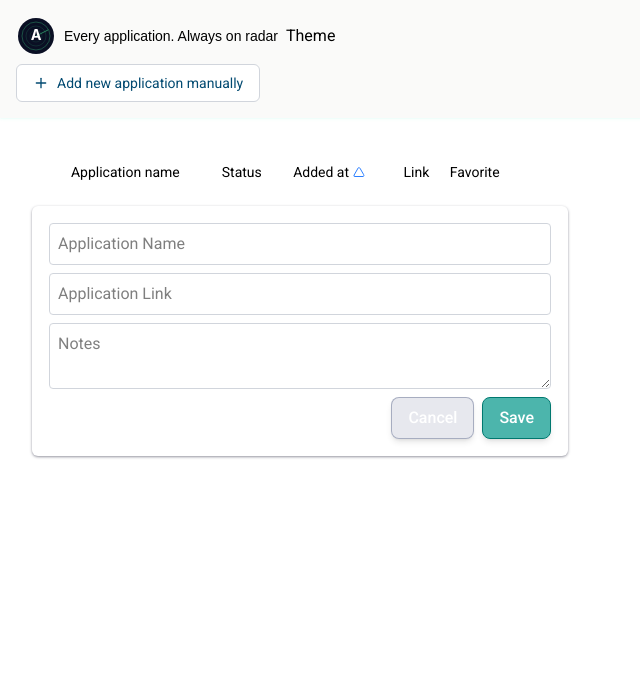
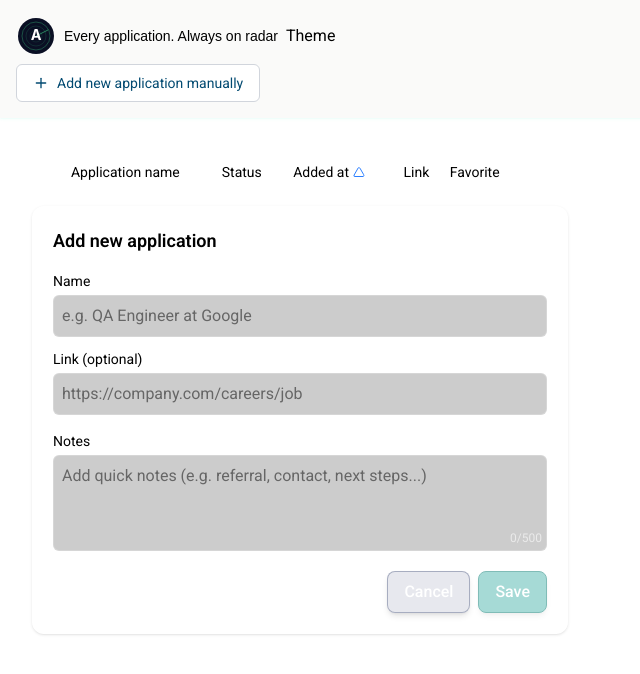
Before and after one commit to neliia-zelienova/apply-radar, a React (Vite) app in the folder apply-radar-extension/: page / in a window 1280 px wide. Both pictures are taken after a click on the button "Add new application manually". Shown: the top 674 px of the page, without its empty margins (0-640 px from the left). Built offline with nearby package versions, Linux system fonts and the light colour scheme; a web font is replaced by a local one.

Commit message:
enhance application form with validation and improved UI components

```diff
--- a/apply-radar-extension/src/components/list/application-form.tsx
+++ b/apply-radar-extension/src/components/list/application-form.tsx
@@ -18,33 +18,115 @@ export const ApplicationForm = ({
   const [name, setName] = useState<string>(app?.name || "");
   const [link, setLink] = useState<string>(app?.link || "");
   const [notes, setNotes] = useState<string>(app?.notes || "");
+  const [touched, setTouched] = useState<{ name: boolean; link: boolean }>({
+    name: false,
+    link: false,
+  });
+
+  // Simple validators
+  const isNameValid = name.trim().length > 1;
+  const isLinkValid =
+    !link ||
+    /^(https?:\/\/)?[\w.-]+(\.[\w.-]+)+[\w\-._~:\/?#\[\]@!$&'()*+,;=.]*$/.test(
+      link.trim()
+    );
+  const notesLimit = 500;
+  const notesCount = notes.length;
+  const isFormValid = isNameValid && isLinkValid;
 
   return (
-    <div className="flex flex-col p-4 border border-white/30 bg-white/10 backdrop-blur-sm rounded-md shadow-sm duration-200 ease-in-out shadow-zinc-400 dark:shadow-zinc-100">
+    <div className="flex flex-col gap-4 p-5 border border-white/20 bg-white/5 backdrop-blur-sm rounded-xl shadow-sm duration-200 ease-in-out">
+      {/* Header */}
+      <div className="flex items-center justify-between">
+        <div>
+          <h3 className="text-lg font-semibold">
+            {app ? "Edit application" : "Add new application"}
+          </h3>
+        </div>
+      </div>
+
+      {/* Fields */}
+      <div className="grid grid-cols-1 gap-3 w-full">
+        {/* Name */}
+        <label className="flex flex-col items-start w-full gap-1">
+          <span className="text-sm">Name</span>
           <input
             type="text"
             aria-label="Application Name"
-        placeholder="Application Name"
+            placeholder="e.g. QA Engineer at Google"
             value={name}
             onChange={(e) => setName(e.target.value)}
-        className="mb-2 p-2 border border-gray-300 rounded"
+            onBlur={() => setTouched((t) => ({ ...t, name: true }))}
+            className={`w-full p-2 rounded-md bg-black/20 border focus:outline-none focus:ring-2 focus:ring-teal-500 transition-colors ${
+              !isNameValid && touched.name
+                ? "border-red-500"
+                : "border-white/20"
+            }`}
           />
+          {!isNameValid && touched.name && (
+            <span role="alert" className="text-xs text-red-400">
+              Please enter at least 2 characters
+            </span>
+          )}
+        </label>
+
+        {/* Link */}
+        <label className="flex flex-col gap-1 items-start w-full">
+          <span className="text-sm">Link (optional)</span>
           <input
-        type="text"
+            type="url"
             aria-label="Application Link"
-        placeholder="Application Link"
+            placeholder="https://company.com/careers/job"
             value={link}
             onChange={(e) => setLink(e.target.value)}
-        className="mb-2 p-2 border border-gray-300 rounded"
+            onBlur={() => setTouched((t) => ({ ...t, link: true }))}
+            className={`w-full p-2 rounded-md bg-black/20 border focus:outline-none focus:ring-2 focus:ring-teal-500 transition-colors ${
+              !isLinkValid && touched.link
+                ? "border-red-500"
+                : "border-white/20"
+            }`}
           />
+          <div className="flex items-center justify-between">
+            {!isLinkValid && touched.link && (
+              <span role="alert" className="text-xs text-red-400">
+                Enter a valid URL (starts with https://) or leave blank.
+              </span>
+            )}
+            {link && isLinkValid && (
+              <a
+                href={link.startsWith("http") ? link : `https://${link}`}
+                target="_blank"
+                rel="noreferrer"
+                className="text-xs text-teal-400 hover:underline"
+              >
+                Preview link
+              </a>
+            )}
+          </div>
+        </label>
+
+        {/* Notes */}
+        <label className="flex flex-col gap-1 items-start w-full">
+          <span className="text-sm">Notes</span>
+          <div className="relative w-full p-2 pb-5.5 min-h-24 rounded-md bg-black/20 border border-white/20 focus:outline-none focus:ring-2 focus:ring-teal-500">
             <textarea
               aria-label="Application Notes"
-        placeholder="Notes"
+              placeholder="Add quick notes (e.g. referral, contact, next steps...)"
               value={notes}
-        onChange={(e) => setNotes(e.target.value)}
-        className="mb-2 p-2 border border-gray-300 rounded"
+              onChange={(e) => setNotes(e.target.value.slice(0, notesLimit))}
+              className="h-[100%] resize-none w-full focus:outline-none bg-transparent"
             />
-      <div className="flex flex-row gap-2 justify-end">
+            <div className="absolute bottom-1 right-1 flex items-center justify-between text-xs text-white/60">
+              <span>
+                {notesCount}/{notesLimit}
+              </span>
+            </div>
+          </div>
+        </label>
+      </div>
+
+      {/* Actions */}
+      <div className="flex flex-row gap-2 justify-end pt-1">
         <Button
           aria-label="Cancel"
           variant="secondary"
@@ -57,6 +139,7 @@ export const ApplicationForm = ({
           aria-label="Save"
           variant="primary"
           size="md"
+          disabled={!isFormValid}
           onClick={() => {
             onSave(
               app
--- a/apply-radar-extension/src/components/list/application-item.tsx
+++ b/apply-radar-extension/src/components/list/application-item.tsx
@@ -1,5 +1,8 @@
-import { useState } from "react";
-import { type ApplicationData } from "../../types/applications";
+import { useMemo, useState } from "react";
+import {
+  ApplicationStatus,
+  type ApplicationData,
+} from "../../types/applications";
 import {
   TooltipContent,
   TooltipProvider,
@@ -17,6 +20,12 @@ import {
 } from "lucide-react";
 import { ApplicationStatusIcon } from "./applications-status-icon";
 import { ApplicationForm } from "./application-form";
+import {
+  SelectContent,
+  SelectItem,
+  SelectRoot,
+  SelectTrigger,
+} from "../ui/select";
 
 interface ApplicationItemProps {
   app: ApplicationData;
@@ -63,6 +72,12 @@ export const ApplicationItem = ({
       }));
   };
 
+  const allowedStatuses = useMemo(() => {
+    return Object.values(ApplicationStatus).filter((status) => {
+      return status !== app.status;
+    });
+  }, [app.status]);
+
   if (editMode) {
     return (
       <ApplicationForm
@@ -84,14 +99,30 @@ export const ApplicationItem = ({
           <div className="col-span-3 text-base font-semibold line-clamp-2 transition-all transition-100 ease-linear">
             {app?.name}
           </div>
-          <TooltipRoot>
-            <TooltipTrigger asChild>
-              <ApplicationStatusIcon status={app?.status} onClick={() => {}} />
-            </TooltipTrigger>
-            <TooltipContent align="center">
-              Current status: {app?.status}. Click to change
-            </TooltipContent>
-          </TooltipRoot>
+          <SelectRoot
+            onValueChange={(value) => {
+              updateApp &&
+                updateApp(app.id, (prevApp) => ({
+                  ...prevApp,
+                  status: value as ApplicationStatus,
+                }));
+            }}
+          >
+            <SelectTrigger className="col-span-1 mx-auto">
+              <ApplicationStatusIcon status={app?.status} />
+            </SelectTrigger>
+            <SelectContent>
+              {allowedStatuses.map((status) => (
+                <SelectItem
+                  key={`${app.id}-status-option-${status}`}
+                  value={status}
+                >
+                  {status.slice(0, 1).toUpperCase() +
+                    status.slice(1).toLowerCase()}
+                </SelectItem>
+              ))}
+            </SelectContent>
+          </SelectRoot>
           <div className="col-span-2 text-sm text-gray-500">
             {new Date(app.createdAt).toLocaleDateString()}
           </div>
--- a/apply-radar-extension/src/components/list/applications-status-icon.tsx
+++ b/apply-radar-extension/src/components/list/applications-status-icon.tsx
@@ -1,52 +1,38 @@
 import { ApplicationStatus } from "../../types/applications";
+import { TooltipContent, TooltipRoot, TooltipTrigger } from "../ui/tooltip";
 
 export const ApplicationStatusIcon = ({
   status,
-  onClick,
 }: {
   status?: ApplicationStatus;
-  onClick?: () => void;
 }) => {
-  const getDivWithClasses = (status?: ApplicationStatus) => {
+  const buttonClassName = (status?: ApplicationStatus) => {
     switch (status) {
       case ApplicationStatus.PENDING:
-        return (
-          <button className="radar-no-target m-auto" onClick={onClick}>
-            <div className="radar-ring"></div>
-          </button>
-        );
+        return "radar-no-target m-auto";
       case ApplicationStatus.INTERVIEW:
-        return (
-          <button
-            role="button"
-            className="radar-weak-lock m-auto"
-            onClick={onClick}
-          >
-            <div className="radar-ring"></div>
-          </button>
-        );
+        return "radar-weak-lock m-auto";
       case ApplicationStatus.OFFERED:
-        return (
-          <button
-            role="button"
-            className="radar-strong-lock m-auto"
-            onClick={onClick}
-          >
-            <div className="radar-ring"></div> {/* ping ring */}
-          </button>
-        );
+        return "radar-strong-lock m-auto";
       case ApplicationStatus.REJECTED:
-        return (
-          <button
-            role="button"
-            className="radar-lost m-auto"
-            onClick={onClick}
-          />
-        );
+        return "radar-lost m-auto";
       default:
-        return null;
+        return "";
     }
   };
 
-  return getDivWithClasses(status);
+  return (
+    <TooltipRoot>
+      <TooltipTrigger asChild>
+        <div className={buttonClassName(status)}>
+          {status !== ApplicationStatus.REJECTED ? (
+            <div className="radar-ring"></div>
+          ) : null}
+        </div>
+      </TooltipTrigger>
+      <TooltipContent align="center">
+        Current status: {status}. Click to change
+      </TooltipContent>
+    </TooltipRoot>
+  );
 };
--- /dev/null
+++ b/apply-radar-extension/src/components/ui/select.tsx
@@ -0,0 +1,75 @@
+import * as Select from "@radix-ui/react-select";
+import * as React from "react";
+
+export const SelectRoot = Select.Root;
+export const SelectTrigger = React.forwardRef<
+  HTMLDivElement,
+  React.ComponentPropsWithoutRef<typeof Select.Trigger>
+>(({ children, ...props }) => {
+  const defaultTriggerClasses =
+    "flex items-center justify-between focus:outline-none";
+  const classNameCombined = [defaultTriggerClasses, (props as any).className]
+    .filter(Boolean)
+    .join(" ");
+  return (
+    <Select.Trigger {...props} className={classNameCombined}>
+      {children}
+    </Select.Trigger>
+  );
+});
+
+export const SelectValue = Select.Value;
+export const SelectIcon = Select.Icon;
+export const SelectContent = React.forwardRef<
+  HTMLDivElement,
+  React.ComponentPropsWithoutRef<typeof Select.Content>
+>(({ children, ...props }, forwardedRef) => {
+  const defaultContentClasses =
+    "flex flex-col bg-white gap-2 dark:bg-neutral-800 border border-gray-200 dark:border-gray-700 rounded-md shadow-md p-2";
+  const classNameCombined = [defaultContentClasses, (props as any).className]
+    .filter(Boolean)
+    .join(" ");
+  return (
+    <Select.Portal>
+      <Select.Content
+        position={(props as any).position ?? "popper"}
+        side={(props as any).side ?? "bottom"}
+        align={(props as any).align ?? "start"}
+        sideOffset={(props as any).sideOffset ?? 6}
+        {...props}
+        ref={forwardedRef}
+        className={classNameCombined}
+      >
+        {children}
+        <Select.Arrow />
+      </Select.Content>
+    </Select.Portal>
+  );
+});
+export const SelectViewport = Select.Viewport;
+export const SelectItem = React.forwardRef<
+  HTMLDivElement,
+  React.ComponentPropsWithoutRef<typeof Select.Item>
+>(({ children, ...props }, forwardedRef) => {
+  const defaultItemClasses =
+    "grid grid-cols-[auto_1fr] items-center gap-2 hover:bg-teal-300/20 border-none outline-none p-2 rounded-md cursor-pointer";
+  const classNameCombined = [defaultItemClasses, (props as any).className]
+    .filter(Boolean)
+    .join(" ");
+  return (
+    <Select.Item {...props} ref={forwardedRef} className={classNameCombined}>
+      <SelectItemText>{children}</SelectItemText>
+    </Select.Item>
+  );
+});
+export const SelectItemText = Select.ItemText;
+export const SelectScrollUpButton = Select.ScrollUpButton;
+export const SelectScrollDownButton = Select.ScrollDownButton;
+export const SelectSeparator = Select.Separator;
+
+SelectContent.displayName = "SelectContent";
+SelectItem.displayName = "SelectItem";
+SelectScrollUpButton.displayName = "SelectScrollUpButton";
+SelectScrollDownButton.displayName = "SelectScrollDownButton";
+SelectSeparator.displayName = "SelectSeparator";
+SelectTrigger.displayName = "SelectTrigger";
```
Lines whose indentation alone changed are shown as unchanged.
